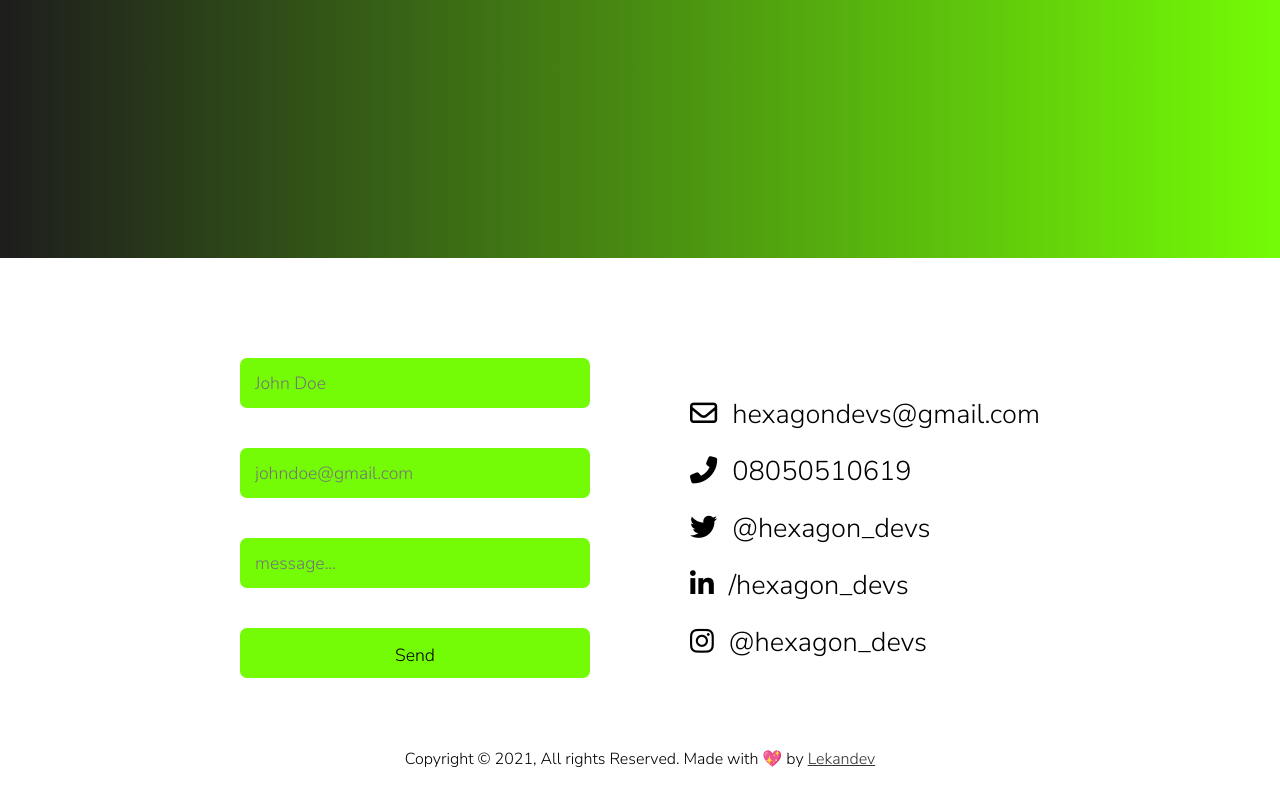
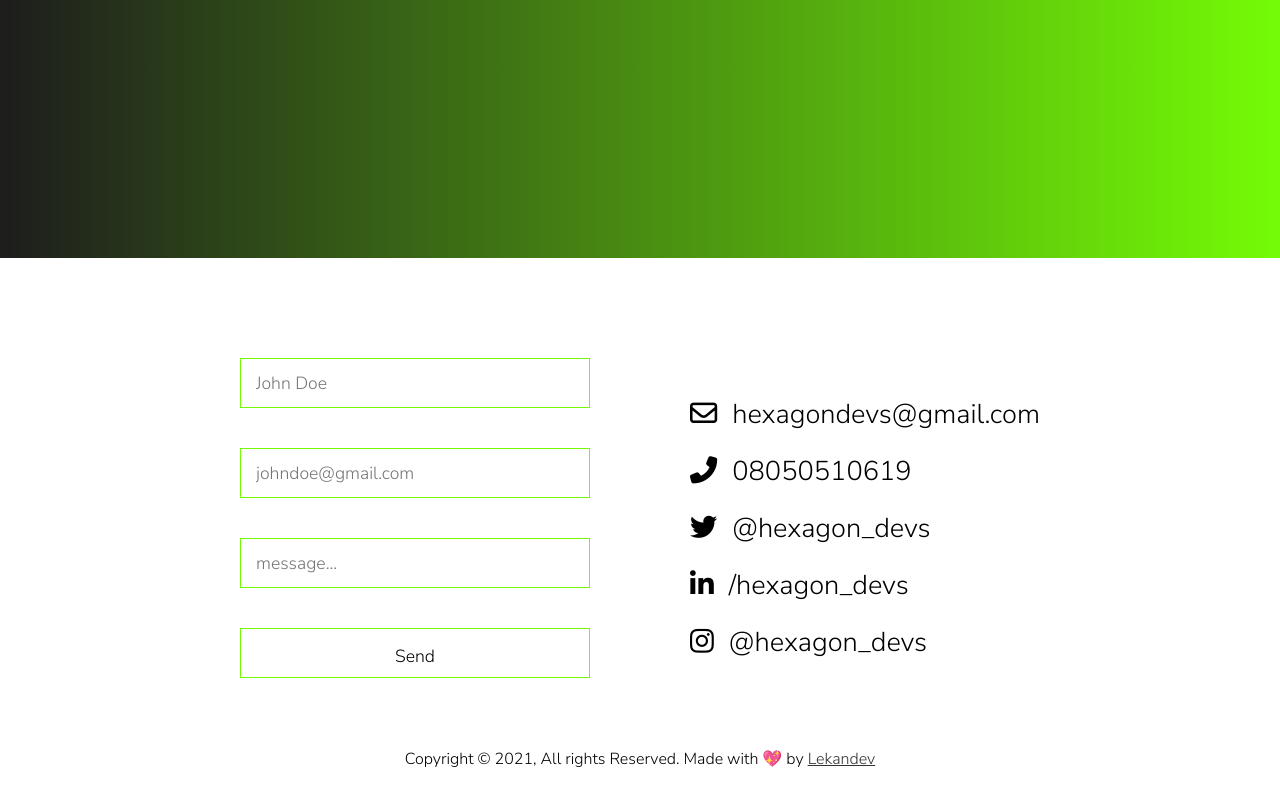
Before and after one commit to lekandev/hexagon.ng, a Vue app: page / in a window 1280 px wide. Shown: the part 4000-4800 px from the top of the page. Built offline with nearby package versions, Linux system fonts and the light colour scheme; what particles.vue3 would draw is missing.

Commit message:
Update Contact.vue

```diff
--- a/src/components/Contact.vue
+++ b/src/components/Contact.vue
@@ -40,14 +40,13 @@ export default {
       flex-direction: column;
 
       input {
-        background: rgb(116, 252, 6);
+        background: transparent;
         width: 350px;
         height: 50px;
         margin-bottom: 40px;
-        border: none;
+        border: 1px solid rgb(116, 252, 6);
         padding: 15px;
         font-size: 1.1rem;
-        border-radius: 7px;
       }
     }
   }
```
